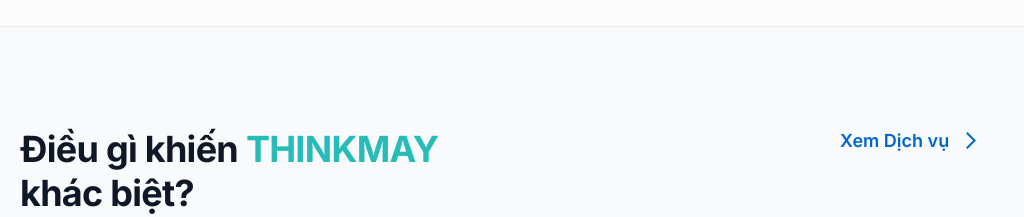
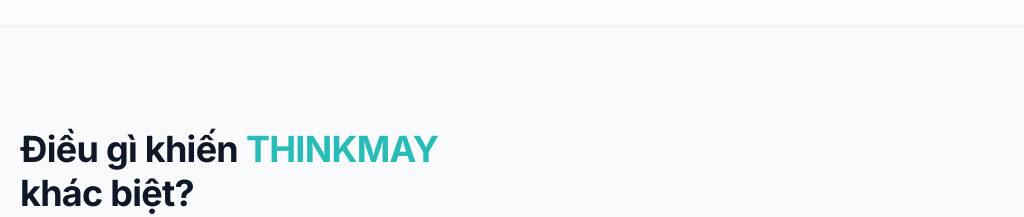
Before and after one commit to thinkonmay/lass-landing-page, a Next.js app: page / in a window 1024 px wide. Shown: the part 900-1117 px from the top of the page. Built offline with nearby package versions, Linux system fonts and the light colour scheme.

Commit message:
fix herosection css

```diff
--- a/src/app/grid.scss
+++ b/src/app/grid.scss
@@ -1,3 +1,4 @@
+
 .grid {
     width: 100%;
     display: block;
@@ -477,7 +478,7 @@
     .wide .l-10,
     .wide .l-11,
     .wide .l-12 {
-        display: block;
+        //display: block;
     }
 
     .wide .l-1 {
```
